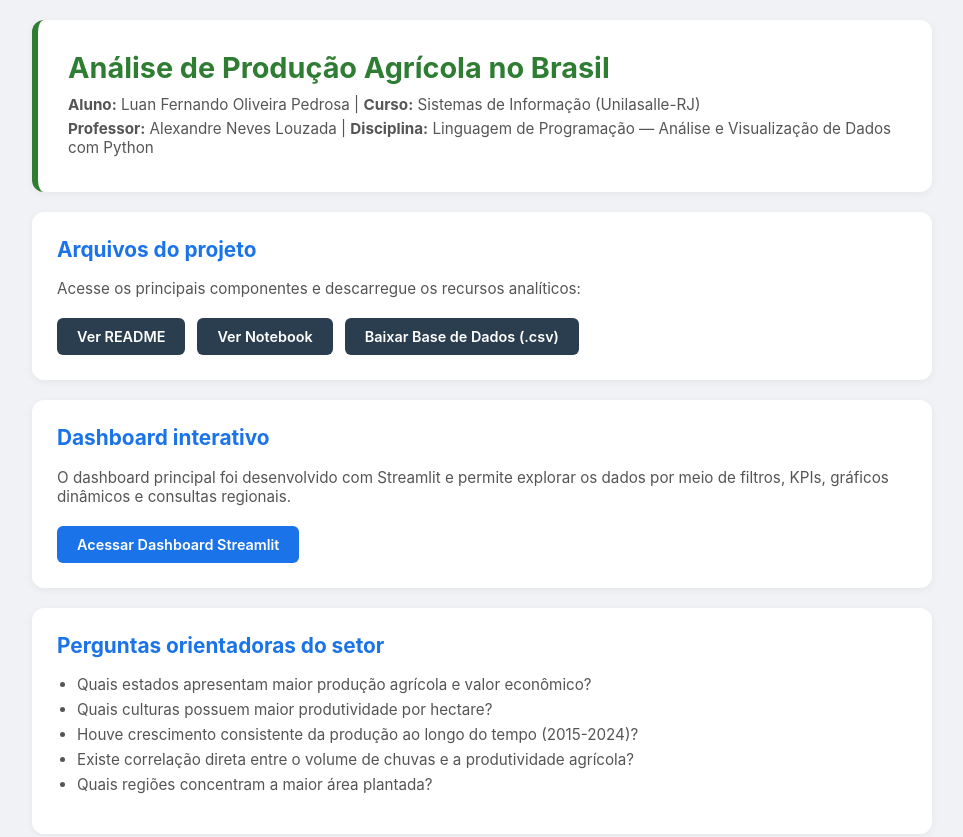
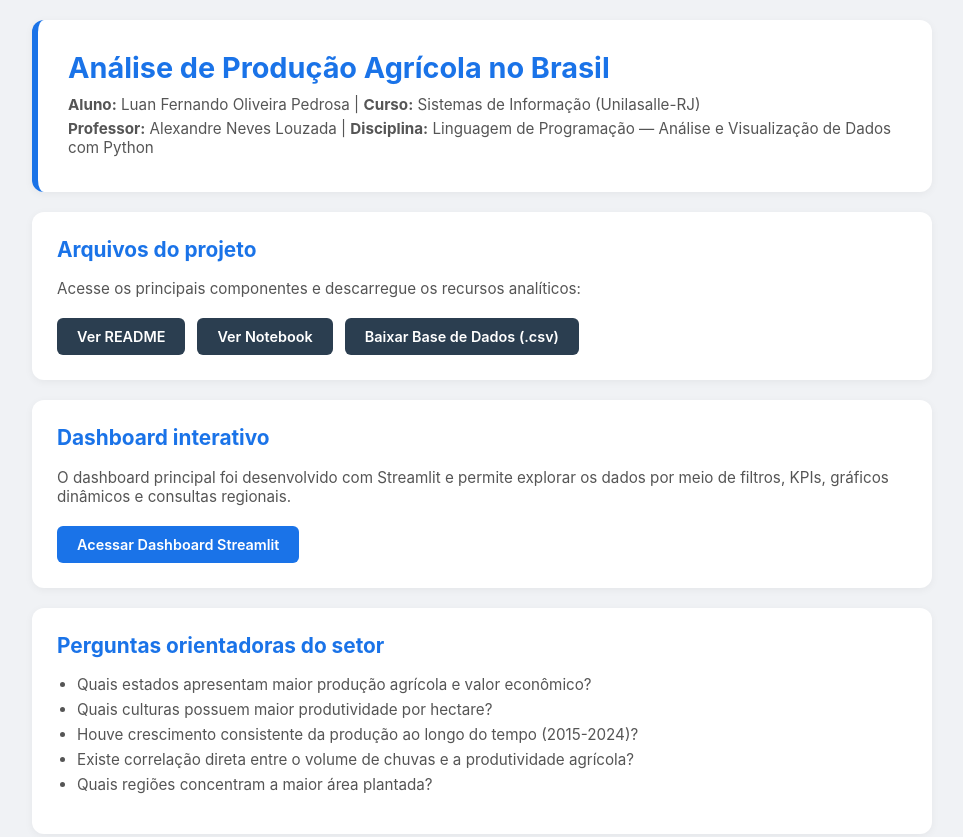
Before and after one commit to LuanFernand0/projeto-producao-agricola, a plain HTML site: page index.html in a window 1280 px wide. Shown: the top 837 px of the page, without its empty margins (158-1121 px from the left). Drawn offline with Linux system fonts and the light colour scheme.

Commit message:
Update index.html

```diff
--- a/index.html
+++ b/index.html
@@ -33,11 +33,11 @@
             padding: 30px;
             border-radius: 12px;
             box-shadow: 0 2px 8px rgba(0,0,0,0.05);
-            border-left: 6px solid #2E7D32;
+            border-left: 6px solid #1a73e8;
         }
         header h1 {
             margin: 0 0 10px 0;
-            color: #2E7D32;
+            color: #1a73e8;
             font-size: 1.8em;
         }
         header p {
@@ -126,14 +126,11 @@
 
     <div class="main-container">
 
-        <!-- Cabeçalho com Identificação -->
         <header>
             <h1>Análise de Produção Agrícola no Brasil</h1>
             <p><strong>Aluno:</strong> Luan Fernando Oliveira Pedrosa | <strong>Curso:</strong> Sistemas de Informação (Unilasalle-RJ)</p>
             <p><strong>Professor:</strong> Alexandre Neves Louzada | <strong>Disciplina:</strong> Linguagem de Programação — Análise e Visualização de Dados com Python</p>
         </header>
-
-        <!-- Arquivos do Projeto (Com botões de download e visualização) -->
         <div class="card">
             <h2>Arquivos do projeto</h2>
             <p>Acesse os principais componentes e descarregue os recursos analíticos:</p>
@@ -144,7 +141,6 @@
             </div>
         </div>
 
-        <!-- Dashboard Interativo -->
         <div class="card">
             <h2>Dashboard interativo</h2>
             <p>O dashboard principal foi desenvolvido com Streamlit e permite explorar os dados por meio de filtros, KPIs, gráficos dinâmicos e consultas regionais.</p>
@@ -152,8 +148,6 @@
                 <a href="https://projeto-appucao-agricola-j7qspjyapz9ywoynmus4cj.streamlit.app" class="btn btn-primary" target="_blank">Acessar Dashboard Streamlit</a>
             </div>
         </div>
-
-        <!-- Perguntas de Negócio -->
         <div class="card">
             <h2>Perguntas orientadoras do setor</h2>
             <ul>
@@ -164,8 +158,6 @@
                 <li>Quais regiões concentram a maior área plantada?</li>
             </ul>
         </div>
-
-        <!-- Indicadores Analisados -->
         <div class="card">
             <h2>Indicadores analisados (KPIs)</h2>
             <div class="grid-indicators">
@@ -187,8 +179,6 @@
                 </div>
             </div>
         </div>
-
-        <!-- Tecnologias Utilizadas -->
         <div class="card">
             <h2>Tecnologias utilizadas</h2>
             <div class="btn-group">
```
